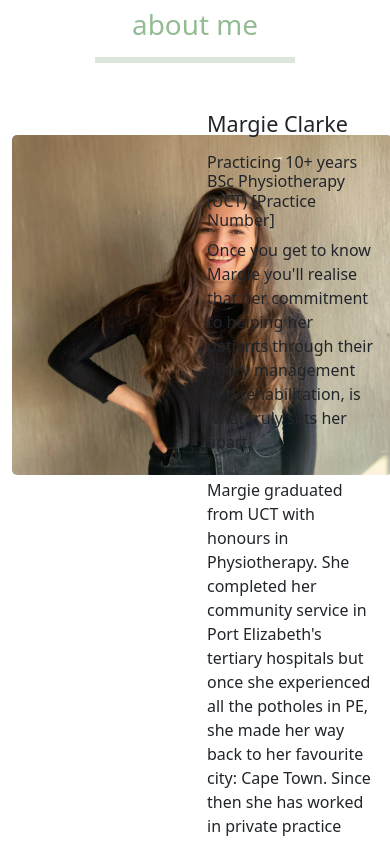
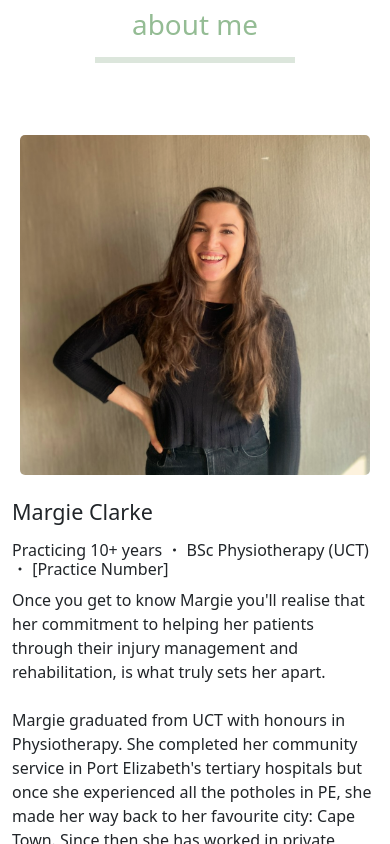
Before and after one commit to MargsCP/margscp.github.io, a React (Create React App) app in the folder clarke-physio/: page / in a window 390 px wide. Shown: the top 844 px of the page. Built offline with nearby package versions, Linux system fonts and the light colour scheme.

Commit message:
implemented mobile responsive design

```diff
--- a/clarke-physio/src/App.js
+++ b/clarke-physio/src/App.js
@@ -2,6 +2,8 @@ import logo from "./logo.svg";
 import "./App.css";
 import NavBar from "./components/common/NavBar";
 import "../node_modules/bootstrap/dist/css/bootstrap.css";
+import "bootstrap-icons/font/bootstrap-icons.css";
+
 import { InlineWidget } from "react-calendly";
 import AboutMe from "./components/pages/AboutMe";
 
--- a/clarke-physio/src/components/pages/AboutMe.css
+++ b/clarke-physio/src/components/pages/AboutMe.css
@@ -1,5 +1,7 @@
 #about-me-img {
     border-radius: 5px;
+    margin: auto;
+    display: block;
 }
 
 
--- a/clarke-physio/src/components/pages/AboutMe.js
+++ b/clarke-physio/src/components/pages/AboutMe.js
@@ -1,7 +1,6 @@
 import React from "react";
 import "./AboutMe.css";
 import aboutMeImage from "../../images/about-me-image.png";
-
 
 export default function AboutMe() {
   return (
@@ -9,16 +8,17 @@ export default function AboutMe() {
       <h1 className="mt-2 text-center about-me-title">about me</h1>
       <hr className="horizontal-line text-center"></hr>
       <div className="row mt-5">
-        <div className="col-6 mt-4">
+        <div className="col-lg-6 my-4">
           <img
             id="about-me-img"
             src={aboutMeImage}
             alt="Margie Clarke"
             height="340"
-            width="380"
+            width="350"
+            className="mx-auto"
           ></img>
         </div>
-        <div className="col-6">
+        <div className="col-lg-6">
           <h4 className="mb-3">Margie Clarke</h4>
           <h6>
             Practicing 10+ years <i className="bi bi-dot"></i> BSc Physiotherapy
```
